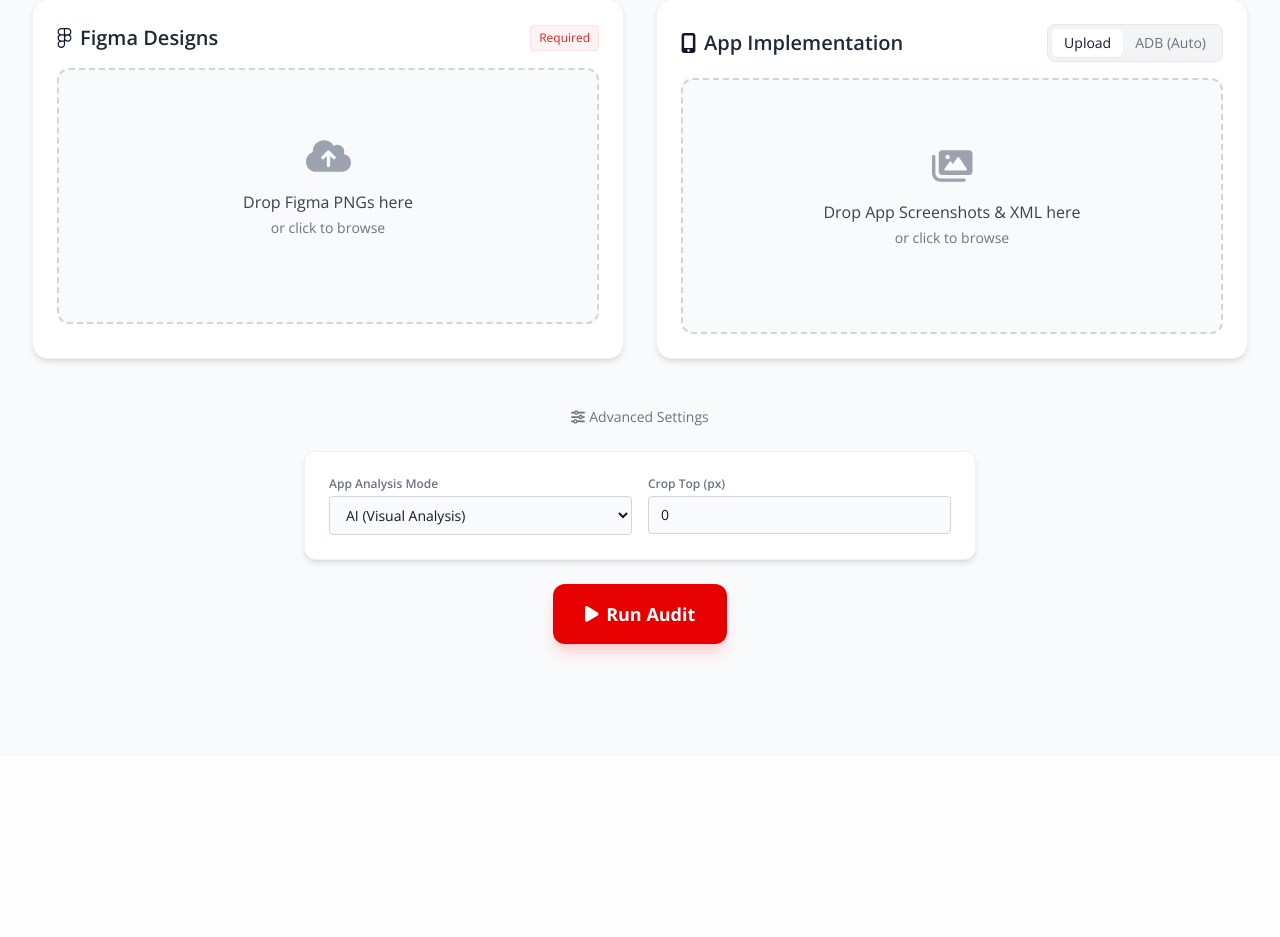
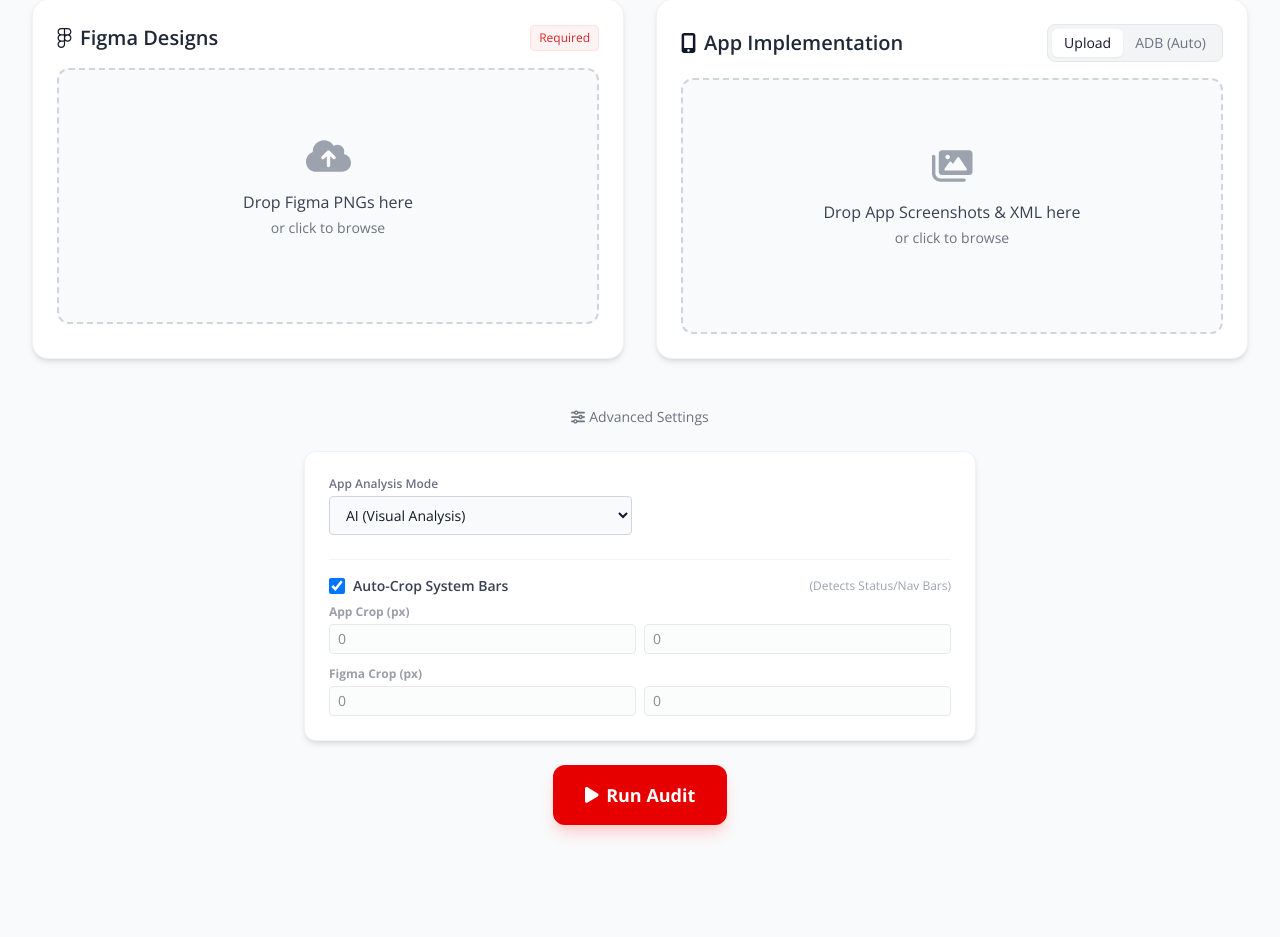
Before and after one commit to erdemer/ai-design-auditor, a FastAPI app: page / in a window 1280 px wide, after a click on "Advanced Settings". Shown: the part 265-1202 px from the top of the page. Before the commit the page ends 923 px from the top, so only its background shows below. Run offline with FastAPI, Linux system fonts and the light colour scheme; some libraries are stand-ins or nearby versions.

Commit message:
feat: Implement AI-powered auto-cropping for system bars and update vision model to gemini-2.5-flash.

```diff
--- a/server.py
+++ b/server.py
@@ -45,10 +45,10 @@ async def analyze(
     app_files: Optional[List[UploadFile]] = File(None),
     use_adb: bool = Form(False),
     app_analysis_mode: str = Form("xml"), # "xml" or "ai"
-    figma_crop_top: int = Form(0),
-    figma_crop_bottom: int = Form(0),
-    app_crop_top: int = Form(0),
-    app_crop_bottom: int = Form(0),
+    figma_crop_top: int = Form(-1),
+    figma_crop_bottom: int = Form(-1),
+    app_crop_top: int = Form(-1),
+    app_crop_bottom: int = Form(-1),
 ):
     # 1. Save Uploaded Files
     saved_figma_paths = []
--- a/templates/index.html
+++ b/templates/index.html
@@ -211,10 +211,46 @@
                         <option value="ai" selected>AI (Visual Analysis)</option>
                     </select>
                 </div>
-                <div>
-                    <label class="block text-xs text-gray-500 mb-1 font-semibold">Crop Top (px)</label>
-                    <input type="number" id="crop-top" value="0"
-                        class="w-full bg-gray-50 border border-gray-300 rounded px-3 py-2 text-sm text-gray-900 focus:border-red-500 outline-none focus:ring-1 focus:ring-red-500">
+                <div class="col-span-2 border-t border-gray-100 pt-4 mt-2">
+                    <div class="flex items-center justify-between mb-2">
+                        <label class="flex items-center gap-2 cursor-pointer">
+                            <input type="checkbox" id="auto-crop" checked onchange="toggleCropInputs()"
+                                class="w-4 h-4 text-red-600 rounded border-gray-300 focus:ring-red-500">
+                            <span class="text-sm font-semibold text-gray-700">Auto-Crop System Bars</span>
+                        </label>
+                        <span class="text-xs text-gray-400">(Detects Status/Nav Bars)</span>
+                    </div>
+
+                    <div id="manual-crop-inputs" class="opacity-50 pointer-events-none transition-opacity space-y-3">
+                        <!-- App Crop -->
+                        <div>
+                            <div class="text-xs font-bold text-gray-700 mb-1">App Crop (px)</div>
+                            <div class="grid grid-cols-2 gap-2">
+                                <div>
+                                    <input type="number" id="app-crop-top" placeholder="Top" value="0"
+                                        class="w-full bg-gray-50 border border-gray-300 rounded px-2 py-1 text-sm focus:border-red-500 outline-none">
+                                </div>
+                                <div>
+                                    <input type="number" id="app-crop-bottom" placeholder="Bottom" value="0"
+                                        class="w-full bg-gray-50 border border-gray-300 rounded px-2 py-1 text-sm focus:border-red-500 outline-none">
+                                </div>
+                            </div>
+                        </div>
+                        <!-- Figma Crop -->
+                        <div>
+                            <div class="text-xs font-bold text-gray-700 mb-1">Figma Crop (px)</div>
+                            <div class="grid grid-cols-2 gap-2">
+                                <div>
+                                    <input type="number" id="figma-crop-top" placeholder="Top" value="0"
+                                        class="w-full bg-gray-50 border border-gray-300 rounded px-2 py-1 text-sm focus:border-red-500 outline-none">
+                                </div>
+                                <div>
+                                    <input type="number" id="figma-crop-bottom" placeholder="Bottom" value="0"
+                                        class="w-full bg-gray-50 border border-gray-300 rounded px-2 py-1 text-sm focus:border-red-500 outline-none">
+                                </div>
+                            </div>
+                        </div>
+                    </div>
                 </div>
             </div>
 
@@ -362,41 +398,73 @@
         handleFileSelect('figma-input', 'figma-file-list', 'figma-preview', 'figma-placeholder');
         handleFileSelect('app-input', 'app-file-list', 'app-preview', 'app-placeholder');
 
+        function toggleCropInputs() {
+            const isAuto = document.getElementById('auto-crop').checked;
+            const inputs = document.getElementById('manual-crop-inputs');
+            if (isAuto) {
+                inputs.classList.add('opacity-50', 'pointer-events-none');
+            } else {
+                inputs.classList.remove('opacity-50', 'pointer-events-none');
+            }
+        }
+
         async function runAudit() {
             const figmaInput = document.getElementById('figma-input');
             const appInput = document.getElementById('app-input');
+            const useAdb = currentMode === 'adb'; // Use currentMode for ADB toggle
+            const analysisMode = document.getElementById('analysis-mode').value;
 
-            if (figmaInput.files.length === 0) {
+            // Crop Logic
+            const isAutoCrop = document.getElementById('auto-crop').checked;
+            let figmaCropTop = 0, figmaCropBottom = 0;
+            let appCropTop = 0, appCropBottom = 0;
+
+            if (isAutoCrop) {
+                figmaCropTop = -1; figmaCropBottom = -1;
+                appCropTop = -1; appCropBottom = -1;
+            } else {
+                figmaCropTop = parseInt(document.getElementById('figma-crop-top').value) || 0;
+                figmaCropBottom = parseInt(document.getElementById('figma-crop-bottom').value) || 0;
+                appCropTop = parseInt(document.getElementById('app-crop-top').value) || 0;
+                appCropBottom = parseInt(document.getElementById('app-crop-bottom').value) || 0;
+            }
+
+            if (!figmaInput.files.length) {
                 alert("Please upload at least one Figma design.");
                 return;
             }
 
-            if (currentMode === 'upload' && appInput.files.length === 0) {
-                alert("Please upload App screenshots/XML or switch to ADB mode.");
+            if (!useAdb && !appInput.files.length) {
+                alert("Please upload App screenshots or enable ADB mode.");
                 return;
             }
 
             // Show Loading
             document.getElementById('loading-overlay').classList.remove('hidden');
+            document.getElementById('results-section').classList.add('hidden');
 
             const formData = new FormData();
 
-            // Append Figma Files
-            Array.from(figmaInput.files).forEach(file => {
-                formData.append('figma_files', file);
-            });
-
-            // Append App Files if Upload Mode
-            if (currentMode === 'upload') {
-                Array.from(appInput.files).forEach(file => {
-                    formData.append('app_files', file);
-                });
+            // Add Figma Files
+            for (let i = 0; i < figmaInput.files.length; i++) {
+                formData.append('figma_files', figmaInput.files[i]);
             }
 
-            // Settings
-            formData.append('use_adb', currentMode === 'adb');
-            formData.append('app_analysis_mode', document.getElementById('analysis-mode').value);
-            formData.append('figma_crop_top', document.getElementById('crop-top').value);
+            // Add App Files (if not ADB)
+            if (!useAdb) {
+                for (let i = 0; i < appInput.files.length; i++) {
+                    formData.append('app_files', appInput.files[i]);
+                }
+            }
+
+            formData.append('use_adb', useAdb);
+            formData.append('app_analysis_mode', analysisMode);
+
+            // Send separate crops
+            formData.append('figma_crop_top', figmaCropTop);
+            formData.append('figma_crop_bottom', figmaCropBottom);
+            formData.append('app_crop_top', appCropTop);
+            formData.append('app_crop_bottom', appCropBottom);
 
             try {
                 const response = await fetch('/analyze', {
@@ -453,9 +521,9 @@
                 content.className = 'p-6';
 
                 const gridHtml = `
-                    <div class="grid grid-cols-1 xl:grid-cols-12 gap-6">
-                        <!-- Left Column: Images (Fixed/Sticky if needed, but for now just col-span) -->
-                        <div class="xl:col-span-5 space-y-6">
+                    <div class="space-y-8">
+                        <!-- Top Row: Images Side-by-Side -->
+                        <div class="grid grid-cols-1 md:grid-cols-2 gap-6">
                             <!-- Figma Image -->
                             <div class="relative group">
                                 <div class="text-sm font-bold text-gray-700 mb-2 flex items-center gap-2">
@@ -478,10 +546,10 @@
                             </div>
                         </div>
 
-                        <!-- Right Column: Tables -->
-                        <div class="xl:col-span-7">
+                        <!-- Bottom Row: Tables -->
+                        <div>
                             <h4 class="text-md font-bold text-gray-800 mb-3 border-l-4 border-vodafone-red pl-2">Component Comparison Table</h4>
-                            <div class="overflow-x-auto max-h-[800px] overflow-y-auto border border-gray-200 rounded-lg mb-8 shadow-sm">
+                            <div class="overflow-x-auto max-h-[600px] overflow-y-auto border border-gray-200 rounded-lg mb-8 shadow-sm">
                                 <table class="w-full text-left text-sm text-gray-600">
                                     <thead class="bg-gray-100 text-gray-700 uppercase font-semibold sticky top-0 z-20 text-xs shadow-sm">
                                         <tr>
```
Also changed, not shown: comparator.py (+77 -23 lines), image_analyzer.py (+41 -1 lines), run_audit.py (+33 -1 lines), README.md.
